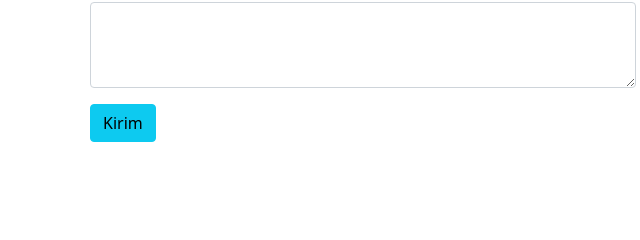
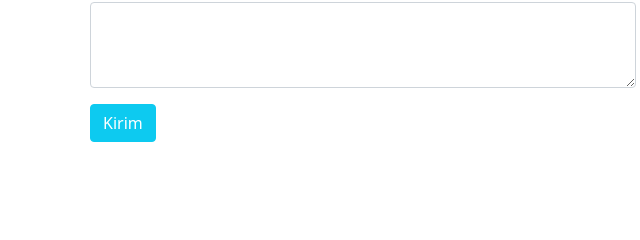
Before and after one commit to auliaMif/auliamif.github.io, a plain HTML site: page index.html in a window 1280 px wide. Shown: the part 2502-2742 px from the top of the page, 277-917 px from the left. Drawn offline with nearby package versions, Linux system fonts and the light colour scheme.

Commit message:
merubah warna teks tombol

```diff
--- a/index.html
+++ b/index.html
@@ -153,7 +153,7 @@
                 <label for="pesan" class="form-label">Pesan</label>
                 <textarea class="form-control" id="pesan" rows="3"></textarea>
               </div>
-              <button type="submit" class="btn btn-info">Kirim</button>
+              <button type="submit" class="btn btn-info text-white">Kirim</button>
             </form>
           </div>
         </div>
```
